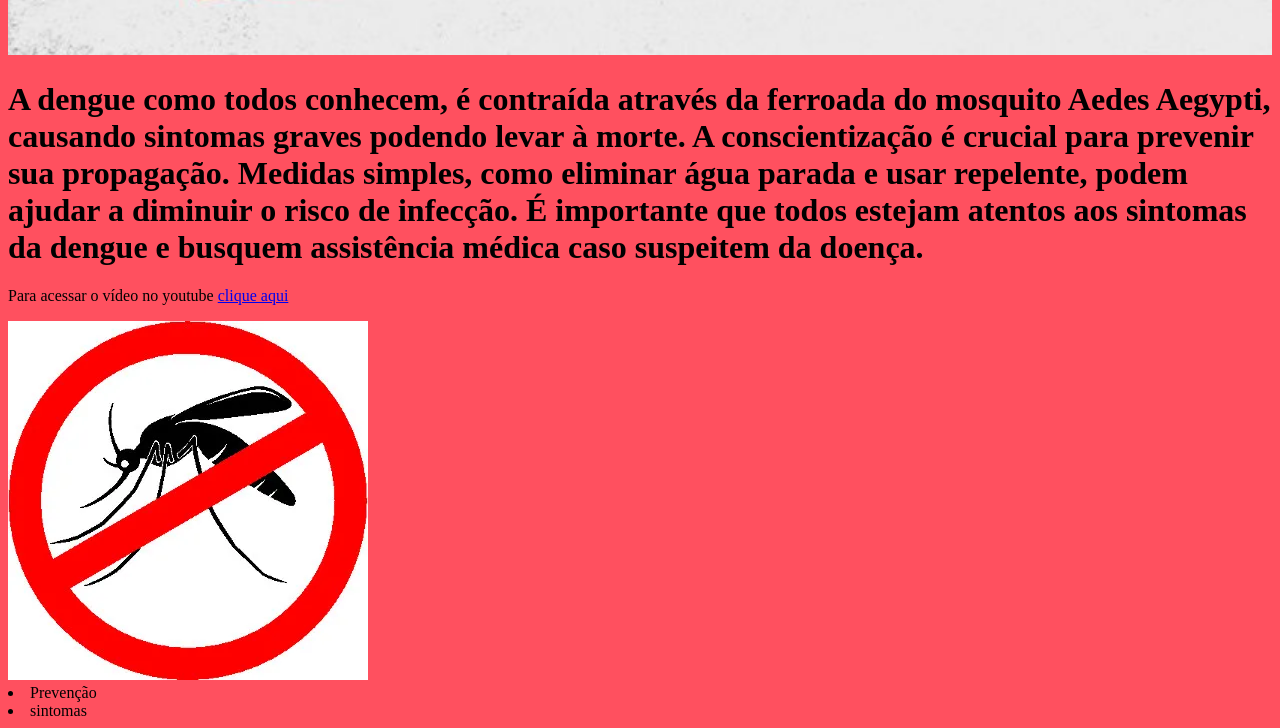
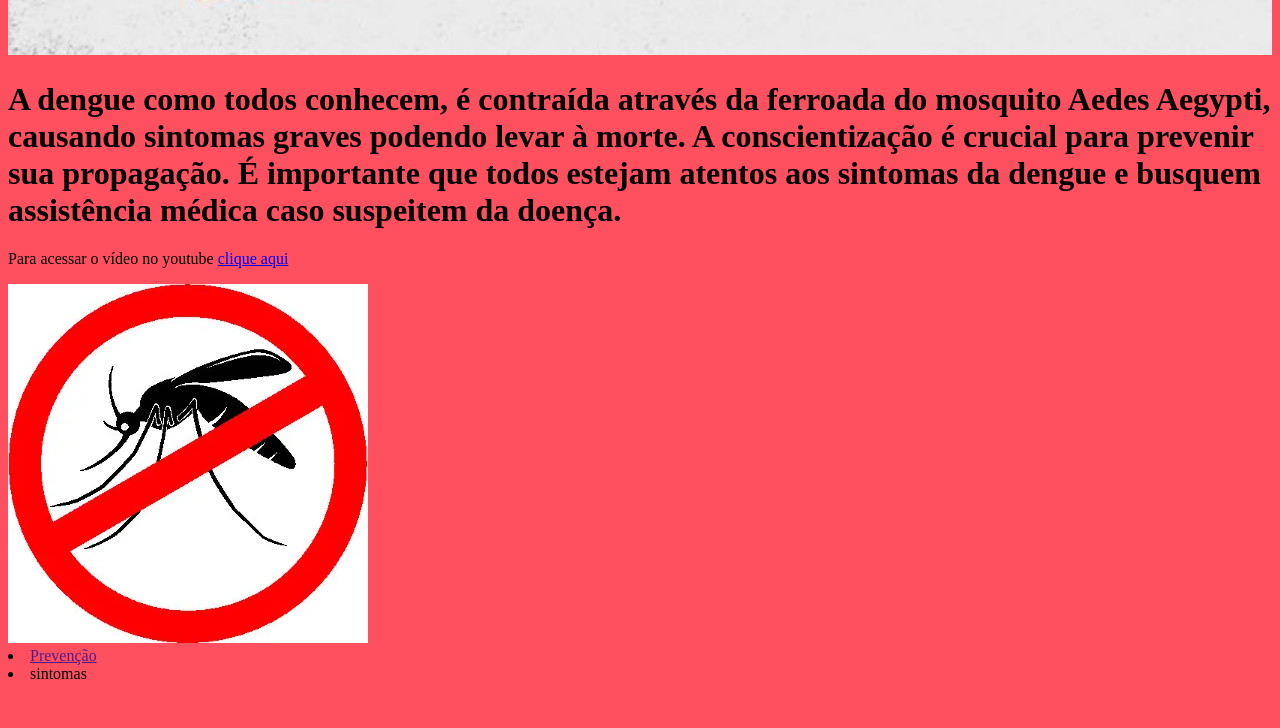
Before and after one commit to hugotravaglia/dengue, a plain HTML site: page index.html in a window 1280 px wide. Shown: the part 656-1384 px from the top of the page. After the commit the page ends 1347 px from the top, so only its background shows below. Drawn offline with Linux system fonts and the light colour scheme.

Commit message:
Add files via upload

```diff
--- a/index.html
+++ b/index.html
@@ -9,11 +9,13 @@
 </head>
 <body>
     <class>
- <h1>A dengue como todos conhecem, é contraída através da ferroada do mosquito Aedes Aegypti, causando sintomas graves podendo levar à morte. A conscientização é crucial para prevenir sua propagação. Medidas simples, como eliminar água parada e usar repelente, podem ajudar a diminuir o risco de infecção. É importante que todos estejam atentos aos sintomas da dengue e busquem assistência médica caso suspeitem da doença. </h1>
+ <h1>A dengue como todos conhecem, é contraída através da ferroada do mosquito Aedes Aegypti, causando sintomas graves podendo levar à morte. A conscientização é crucial para prevenir sua propagação.  É importante que todos estejam atentos aos sintomas da dengue e busquem assistência médica caso suspeitem da doença. </h1>
     </class>
  <p>Para acessar o vídeo no youtube <a href="https://youtu.be/48-ClQTWI8U"> clique aqui</a></p>
  <img src="dengue.webp " alt="">
- <li> Prevenção</li>
+ <li>
+     <a href="">Prevenção</li>
+    </a>
  <li> sintomas</li>
 </body>
 </html>
```
Also changed, not shown: index2.html (added, +13 -0 lines), pneu.jpg (added).
